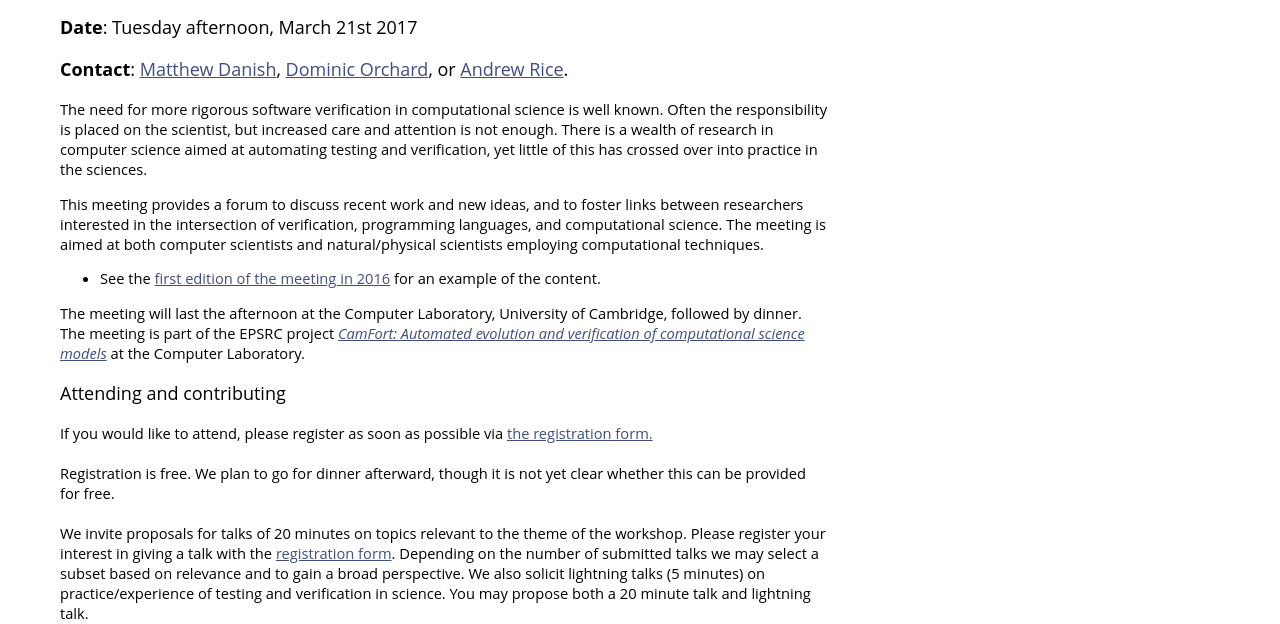
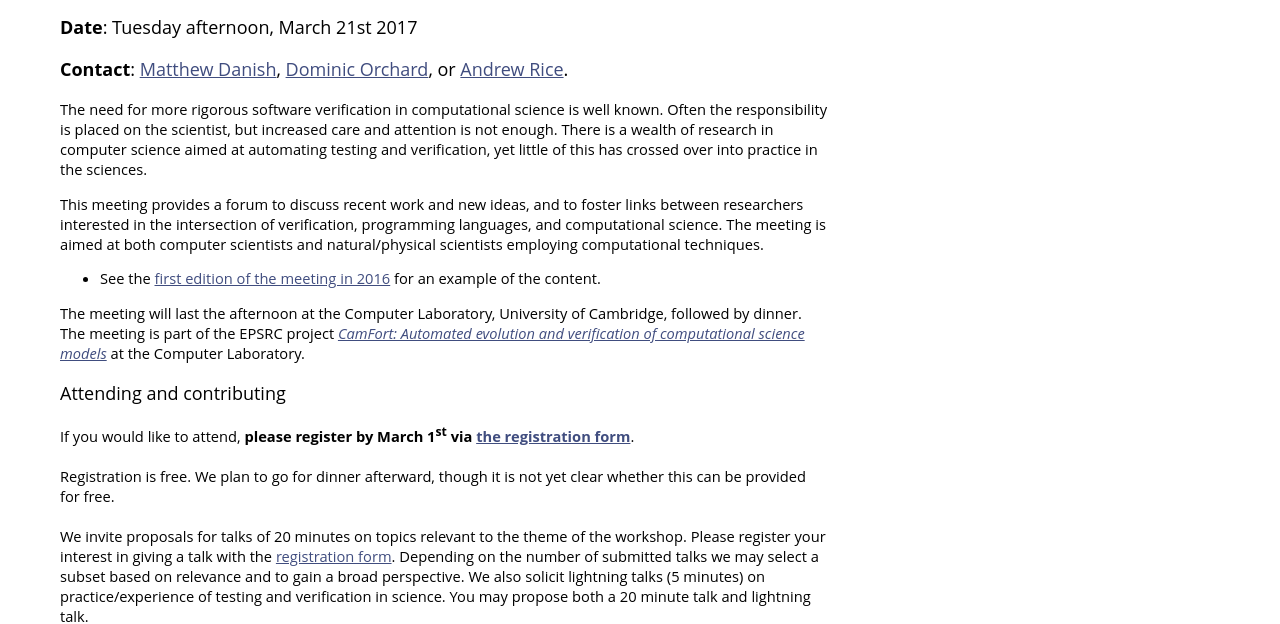
Before and after one commit to camfort/camfort.github.io, a plain HTML site: page tvcs2017/index.html in a window 1280 px wide. Shown: the part 180-804 px from the top of the page. Drawn offline with Linux system fonts and the light colour scheme.

Commit message:
set closing date

```diff
--- a/tvcs2017/index.html
+++ b/tvcs2017/index.html
@@ -98,10 +98,10 @@ at the Computer Laboratory.
   <p>
   <h3>Attending and contributing</h3>
 
-  If you would like to attend, please register
-  as soon as possible via <a
+  If you would like to attend, <b>please register
+  by March 1<sup>st</sup> via <a
   href="https://docs.google.com/forms/d/e/1FAIpQLSc9xdKid9NtrqIkU-okLARMQ-9TY-x2imhEGxwTdEbCgH1l3g/viewform">the
-  registration form.</a>
+  registration form</a></b>.
   <br /><br />
   Registration is free. We plan to go for dinner afterward, though it
   is not yet clear whether this can be provided for free.
```
